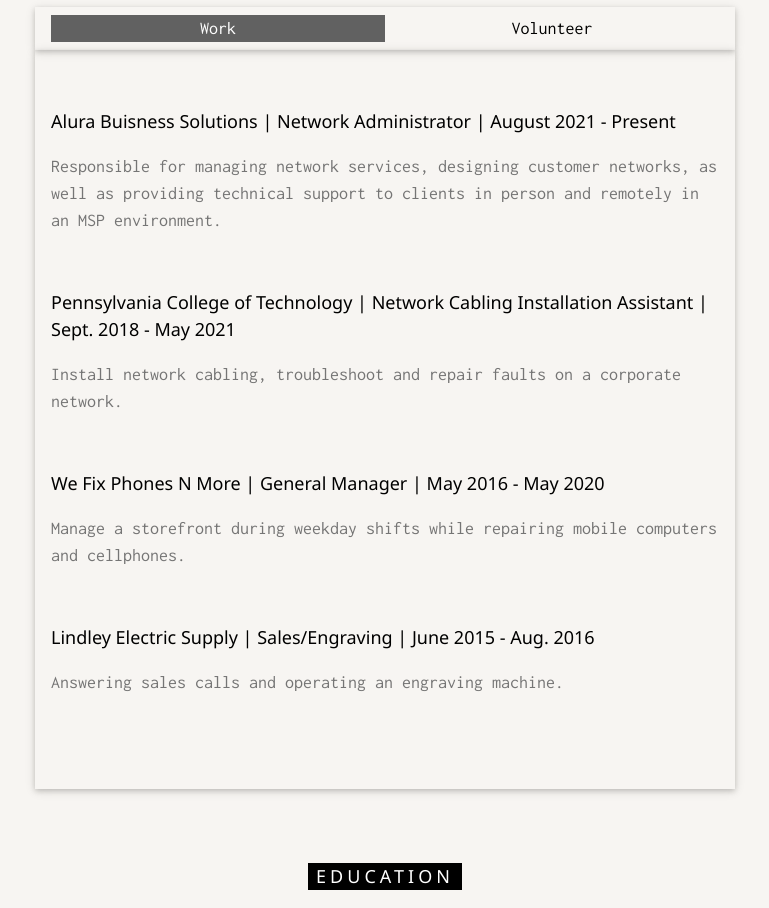
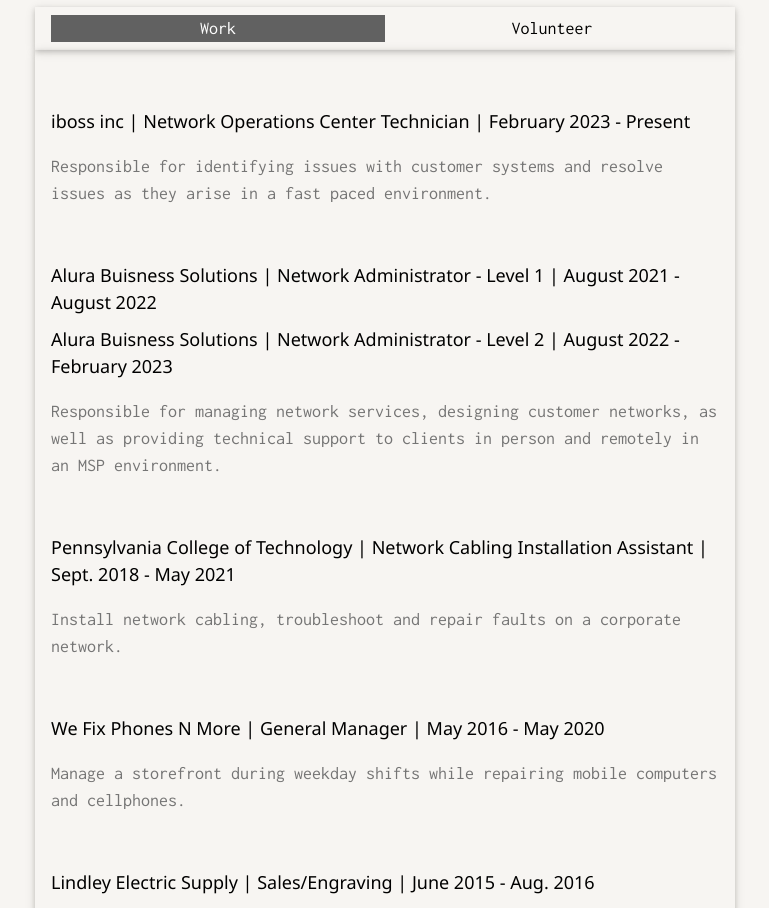
Before and after one commit to majmongoose/ceb515.github.io, a plain HTML site: page index.html in a window 1280 px wide. Shown: the part 1242-2150 px from the top of the page, without its empty margins (255-1024 px from the left). Drawn offline with Linux system fonts and the light colour scheme.

Commit message:
Update index.html

```diff
--- a/index.html
+++ b/index.html
@@ -99,7 +99,12 @@
     </div>
 
     <div id="Work" class="w3-container menu w3-padding-48 w3-card">
-      <h5>Alura Buisness Solutions | Network Administrator | August 2021 - Present</h5>
+      <h5>iboss inc | Network Operations Center Technician | February 2023 - Present</h5>
+      <p class="w3-text-grey">Responsible for identifying issues with customer systems and
+        resolve issues as they arise in a fast paced environment.</p><br>
+
+      <h5>Alura Buisness Solutions | Network Administrator - Level 1 | August 2021 - August 2022</h5>
+      <h5>Alura Buisness Solutions | Network Administrator - Level 2 | August 2022 - February 2023</h5>
       <p class="w3-text-grey">Responsible for managing network services, designing customer networks,
         as well as providing technical support to clients in person and remotely in an MSP environment.</p><br>
 
```
